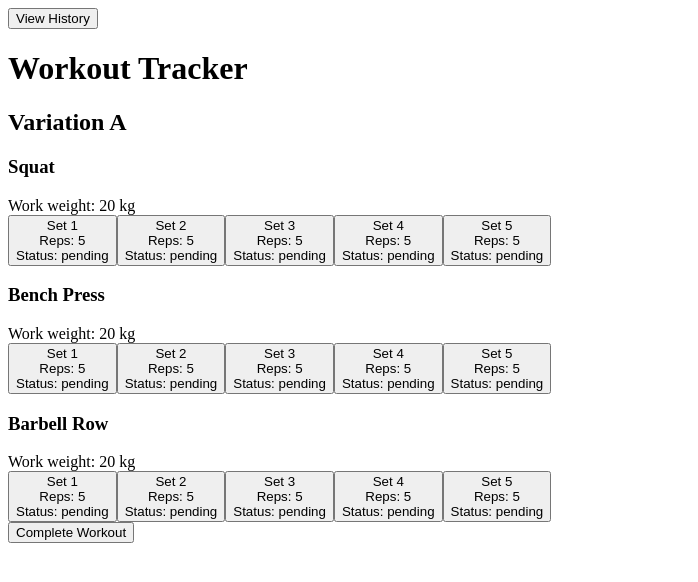
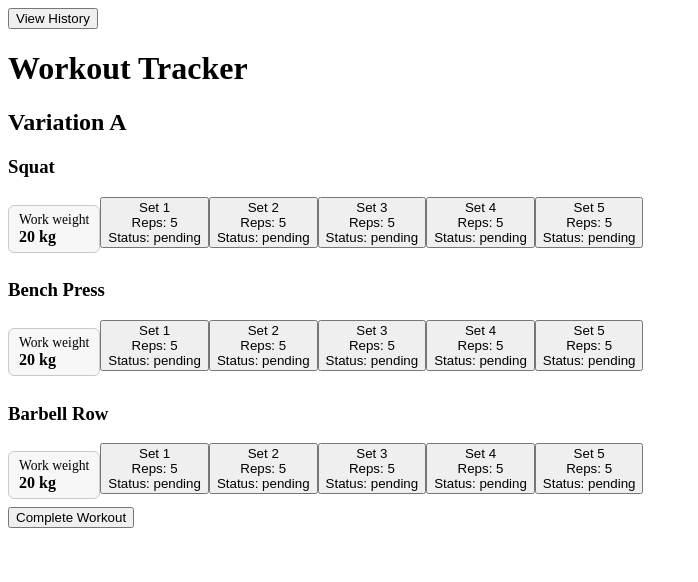
Before and after one commit to pattyde/workout-tracker, a React (Vite) app: page / in a window 1280 px wide. Shown: the top 582 px of the page, without its empty margins (0-698 px from the left). Built offline with nearby package versions, Linux system fonts and the light colour scheme.

Commit message:
add visual affordance for work weight

```diff
--- a/src/ui/ActiveWorkoutView.tsx
+++ b/src/ui/ActiveWorkoutView.tsx
@@ -63,9 +63,25 @@ function ExerciseCard({
   return (
     <div>
       <h3>{exerciseDefinitionName}</h3>
-      <div>
-        Work weight:{' '}
-        {workWeight != null ? `${workWeight} ${unit}` : '—'}
+      <div
+        aria-label="Work weight"
+        style={{
+          display: 'inline-block',
+          padding: '6px 10px',
+          border: '1px solid #c9c9c9',
+          borderRadius: '6px',
+          background: '#f7f7f7',
+          marginBottom: '8px',
+        }}
+      >
+        <div style={{ fontSize: '0.85rem' }}>
+          Work weight
+        </div>
+        <div style={{ fontWeight: 600 }}>
+          {workWeight != null
+            ? `${workWeight} ${unit}`
+            : '—'}
+        </div>
       </div>
       {orderedSets.map((set, index) => (
         <SetRow
--- a/src/ui/WorkoutHistoryScreen.tsx
+++ b/src/ui/WorkoutHistoryScreen.tsx
@@ -269,11 +269,25 @@ function WorkoutDetailsView({
         return (
           <div key={exercise.id}>
             <h3>{name}</h3>
-            <div>
-              Work weight:{' '}
-              {workWeight != null
-                ? `${workWeight} ${unit}`
-                : '—'}
+            <div
+              aria-label="Work weight"
+              style={{
+                display: 'inline-block',
+                padding: '6px 10px',
+                border: '1px solid #c9c9c9',
+                borderRadius: '6px',
+                background: '#f7f7f7',
+                marginBottom: '8px',
+              }}
+            >
+              <div style={{ fontSize: '0.85rem' }}>
+                Work weight
+              </div>
+              <div style={{ fontWeight: 600 }}>
+                {workWeight != null
+                  ? `${workWeight} ${unit}`
+                  : '—'}
+              </div>
             </div>
             {orderedSets.map((set, index) => (
               <button
```
Also changed, not shown: 1 other file (tests, documents, lock files or other folders).
